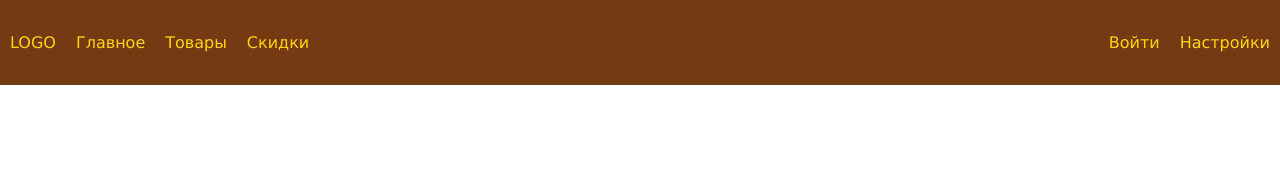
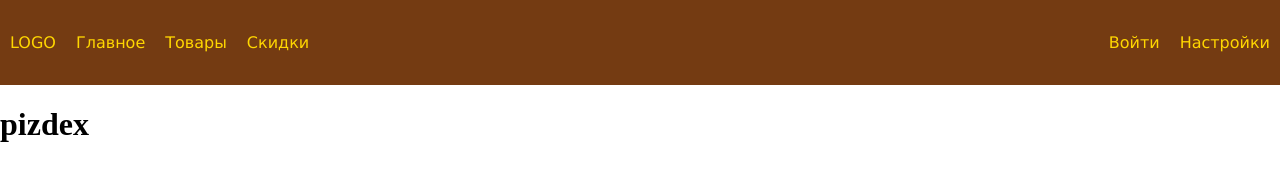
Before and after one commit to henkbb1/henkbb1.github.io, a plain HTML site: page index.html in a window 1280 px wide. Drawn offline with Linux system fonts and the light colour scheme.

Commit message:
Add files via upload

```diff
--- a/index.html
+++ b/index.html
@@ -28,6 +28,9 @@
     </div>
 
     </header>
+    <main>
+        <h1>pizdex</h1>
+    </main>
 
 </body>
 </html>
```
